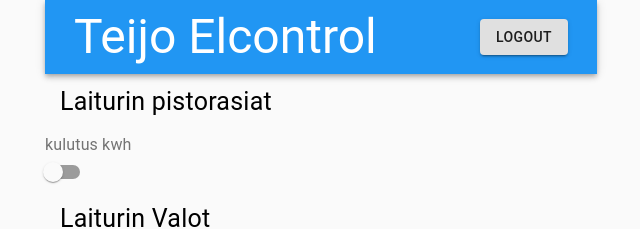
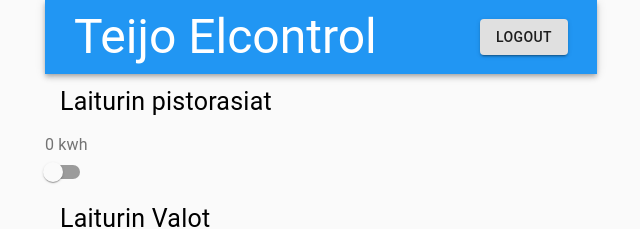
Before and after one commit to wolard/elcontrol, a React (Create React App) app: page /dashboard in a window 1280 px wide. Shown: the top 229 px of the page, without its empty margins (319-959 px from the left). Built offline with nearby package versions, Linux system fonts and the light colour scheme; no server answers.

Commit message:
added kwh counter

```diff
--- a/src/components/Dashboard.js
+++ b/src/components/Dashboard.js
@@ -93,7 +93,7 @@
 
   const [outlets, setOutlets] = useState([{'card':0,'relay':0,'type':'','status':false}]);
   const [lights, setLights] = useState([{'card':0,'relay':0,'type':'','status':false}]);
-
+  const [kwhs, setKwhs] = useState([0,0,0,0,0,0,0,0,0]);
   const history = useHistory();
   const classes = useStyles();
 
@@ -199,12 +199,31 @@
         console.log("error", error);
       }
     };
+    const fetchKwh = async () => {
+      try {
 
+        const response = await fetch(url,Options);
+        const json = await response.json();
+
+
+
+       const outlets= json.filter( outl=> outl.groupname === "pistorasiat" );
+       const kwhs=outlets.map(a=>a.kwh)
+        console.log('kwhs',kwhs);
+        const newKwhs = [...kwhs]
+        setKwhs(newKwhs)
+
+
+
+      } catch (error) {
+        console.log("error", error);
+      }
+    };
     fetchData();
-    return () => {
-
-    }
-
+    const interval=setInterval(()=>{
+      fetchKwh()
+     },1000)
+     return()=>clearInterval(interval)
 
 
 }, []);
@@ -227,11 +246,7 @@
 
   });
 
-  return () => {
 
-
-
-}
   }
 }, [lights]);
 
@@ -256,7 +271,7 @@
     <FormGroup row>
       <StyledFormlabel component="legend">Laiturin pistorasiat</StyledFormlabel>
     <Grid container  spacing={1}>
-        <WallOutlets outlets={outlets} handleChange={handleChangeOutlets}  />
+        <WallOutlets kwhs={kwhs} outlets={outlets} handleChange={handleChangeOutlets}  />
      </Grid>
      </FormGroup>
 
--- a/src/components/WallOutlets.js
+++ b/src/components/WallOutlets.js
@@ -14,13 +14,13 @@
 
 
 
-const WallOutlets = ({ classes,outlets,handleChange}) => {
+const WallOutlets = ({ classes,outlets,handleChange,kwhs}) => {
 
   return outlets.map((outlet,index) =>
 
     (
       <Grid item xs={12} sm={4} md={3} key={index}>
-      <FormLabel component="legend">kulutus kwh</FormLabel>
+      <FormLabel component="legend">{kwhs[index]} kwh</FormLabel>
       <FormControlLabel
 
 
```
